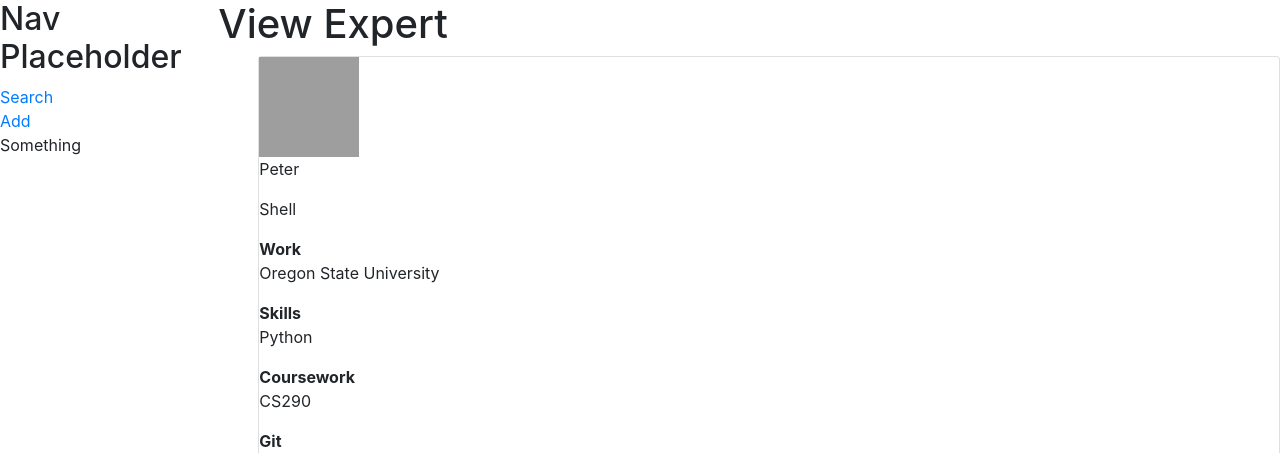
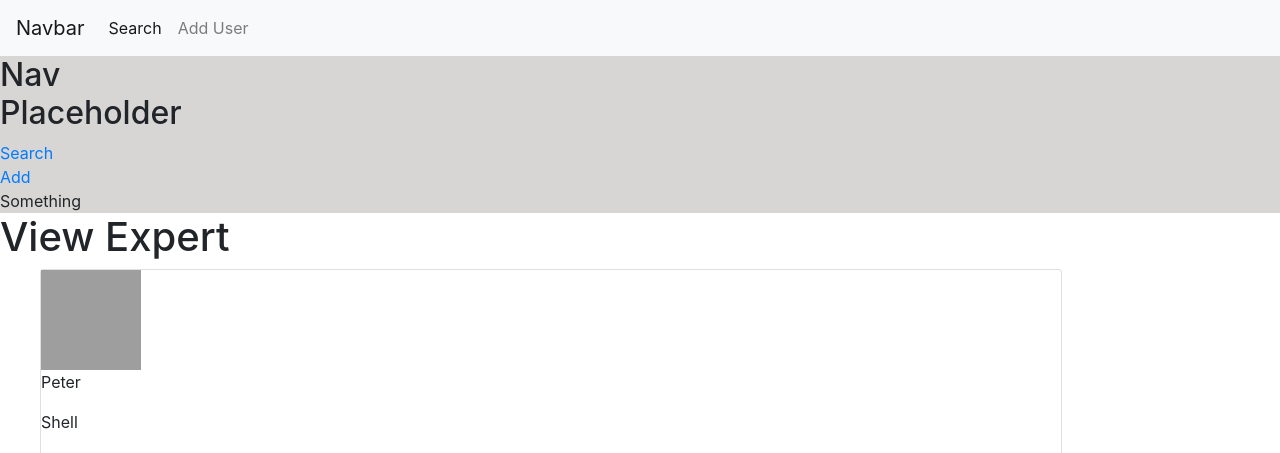
Before and after one commit to sorgek/AlchemyExpertFinder, a Django app: page /1/ in a window 1280 px wide. Shown: the top 453 px of the page. Run offline with Django 3.2, Linux system fonts and the light colour scheme; data comes from the database, SQL or seed files in the repository; some libraries are stand-ins or nearby versions; grey boxes are pictures that could not be loaded.

Commit message:
Add static folder

```diff
--- /dev/null
+++ b/expertFinder/static/css/nav.css
@@ -0,0 +1,3 @@
+#mainNav {
+    background-color:#d8d6d4 ;
+}
--- a/expertFinder/templates/layout.html
+++ b/expertFinder/templates/layout.html
@@ -4,11 +4,27 @@
 <html lang="en">
     <head>
         <title>{% block title %}{% endblock %}</title>
-        <link rel="stylesheet" href="https://stackpath.bootstrapcdn.com/bootstrap/4.4.1/css/bootstrap.min.css" integrity="sha384-Vkoo8x4CGsO3+Hhxv8T/Q5PaXtkKtu6ug5TOeNV6gBiFeWPGFN9MuhOf23Q9Ifjh" crossorigin="anonymous">
-        <link href="{% static 'styles.css' %}" rel="stylesheet">
+        <link rel="stylesheet" type="text/css" href="{% static 'css/nav.css' %}"/>
+<link rel="stylesheet" href="https://stackpath.bootstrapcdn.com/bootstrap/4.3.1/css/bootstrap.min.css" integrity="sha384-ggOyR0iXCbMQv3Xipma34MD+dH/1fQ784/j6cY/iJTQUOhcWr7x9JvoRxT2MZw1T" crossorigin="anonymous">        <link href="{% static 'styles.css' %}" rel="stylesheet">
     </head>
     <body>
-        <div class="row">
+        <nav class="navbar navbar-expand-lg navbar-light bg-light">
+              <a class="navbar-brand" href="#">Navbar</a>
+              <button class="navbar-toggler" type="button" data-toggle="collapse" data-target="#navbarNav" aria-controls="navbarNav" aria-expanded="false" aria-label="Toggle navigation">
+                <span class="navbar-toggler-icon"></span>
+              </button>
+              <div class="collapse navbar-collapse" id="navbarNav">
+                    <ul class="navbar-nav">
+                          <li class="nav-item active">
+                                <a class="nav-link" href="{% url 'expertFinder:search' %}">Search <span class="sr-only">(current)</span></a>
+                          </li>
+                          <li class="nav-item">
+                                <a class="nav-link" href="{% url 'expertFinder:add' %}">Add User</a>
+                          </li>
+                    </ul>
+              </div>
+        </nav>
+        <div class="row" id="mainNav">
             <div class="sidebar col-lg-2 col-md-3">
                 <h2>Nav Placeholder</h2>
                 <div>
@@ -22,6 +38,9 @@
                     Something
                 </div>
             </div>
+        </div>
+
+        <div class="row">
             <div class="main col-lg-10 col-md-9">
                 {% block body %}
                 {% endblock %}
```
